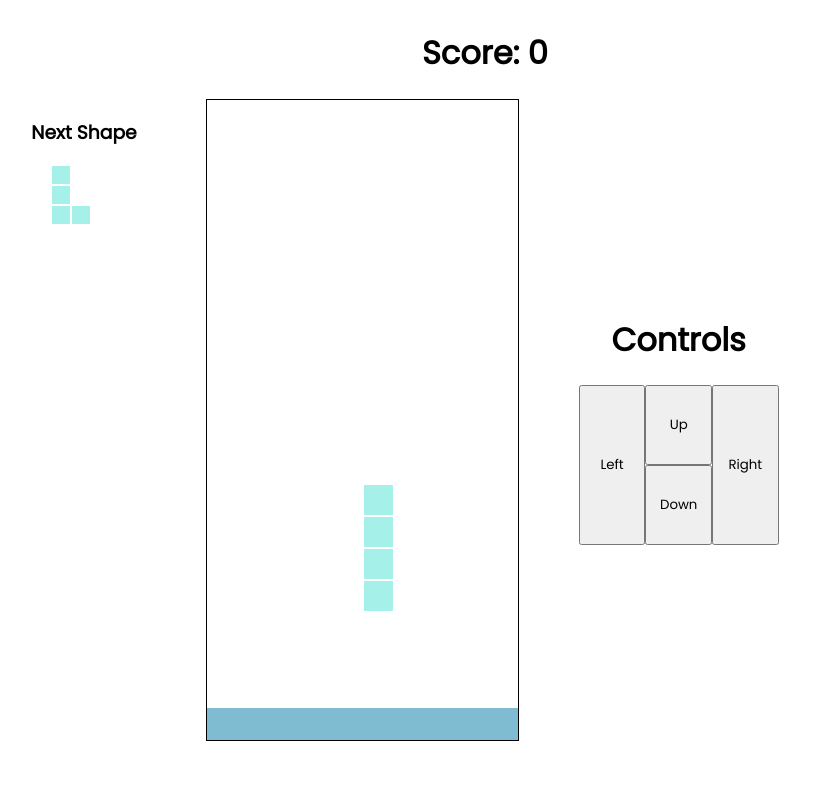
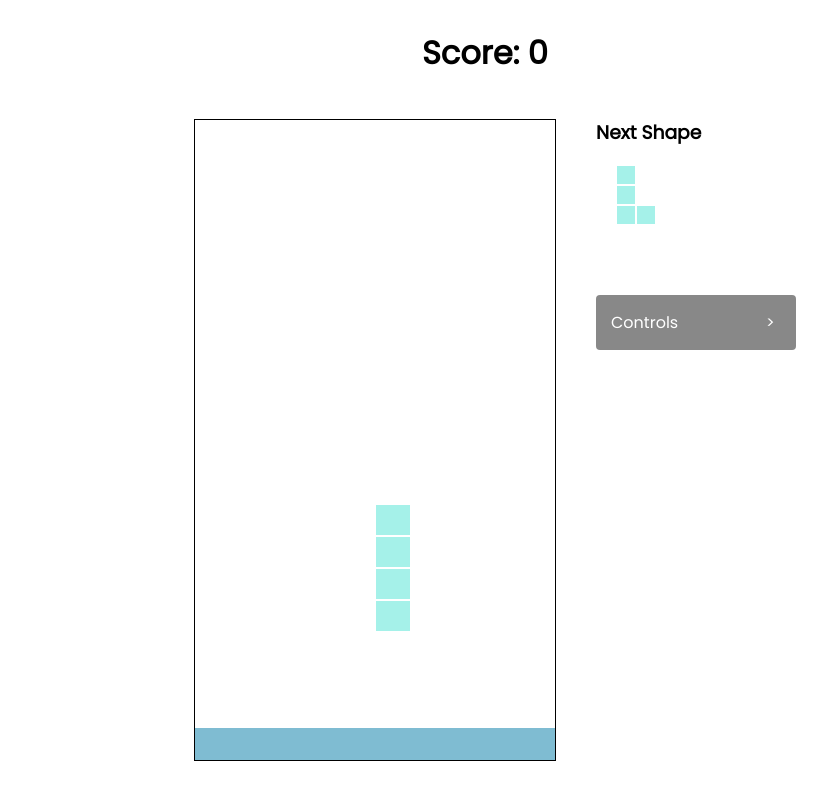
Before and after one commit to Brockkolee/Tetris, a plain HTML site: page index.html in a window 1280 px wide. Shown: the whole page, without its empty margins (155-982 px from the left). Drawn offline with Linux system fonts and the light colour scheme.

Commit message:
collapsible controls

```diff
--- a/index.html
+++ b/index.html
@@ -17,27 +17,7 @@
         <h1>Score: <span id="score">0</span></h1>
 
         <div class="game">
-            <div class="display">
-                <h3>Next Shape</h3>
-                <div class="display-grid">
-                    <div></div>
-                    <div></div>
-                    <div></div>
-                    <div></div>
-                    <div></div>
-                    <div></div>
-                    <div></div>
-                    <div></div>
-                    <div></div>
-                    <div></div>
-                    <div></div>
-                    <div></div>
-                    <div></div>
-                    <div></div>
-                    <div></div>
-                    <div></div>
-                </div>
-            </div>
+
 
 
             <div class="grid">
@@ -244,8 +224,32 @@
             </div>
 
             <div class="game-control">
-                <h1>Controls</h1>
-                <div class="control">
+                <div class="display">
+                    <h3>Next Shape</h3>
+                    <div class="display-grid">
+                        <div></div>
+                        <div></div>
+                        <div></div>
+                        <div></div>
+                        <div></div>
+                        <div></div>
+                        <div></div>
+                        <div></div>
+                        <div></div>
+                        <div></div>
+                        <div></div>
+                        <div></div>
+                        <div></div>
+                        <div></div>
+                        <div></div>
+                        <div></div>
+                    </div>
+                </div>
+                <div class="wrapper">
+                    <div class="collapsible">
+                        <input type="checkbox" id="collapsible-head">
+                        <label for="collapsible-head">Controls</label>
+                        <div class="control collapsible-text">
                             <button class="left">Left</button>
                             <div>
                                 <button class="up">Up</button>
@@ -254,13 +258,14 @@
                             <button class="right">Right</button>
                     </div>
                 </div>
-
+            </div>
         </div>
 
 
     </div>
 
 
+
     <script src="app.js"></script>
 </body>
 
--- a/style.css
+++ b/style.css
@@ -2,18 +2,15 @@
    font-family: "Poppins", sans-serif;
 }
 
-.display {
-   flex:1;
-}
 
  .grid {
-   flex: 2;
     border: black solid 1px ;
     display: grid;
     height: 80vmin;
     width: 45vmin;
     grid-template-columns: repeat(10, 1fr);
     grid-template-rows:  repeat(20, 1fr);
+    margin: 20px;
  }
 
 
@@ -40,7 +37,7 @@
  }
 
  .display-grid {
-   flex: 1;
+   flex: 1 1 100%;
     height: 10vmin;;
     width: 10vmin;
     display: grid;
@@ -50,19 +47,17 @@
 }
 
 .game {
-   margin-right: 20vh;
    display: flex;
+   flex-wrap: wrap;
    gap: 20px;
 }
+
 
 .control {
    height: 10em;
    display: flex;
 }
 
-.control > * {
-   flex: 1 1 100%;
-}
 
 .control > div {
    display: flex;
@@ -82,9 +77,76 @@ button {
 
 .game-control {
    margin: auto;
-   margin-left: 40px;
+   margin-top: 0;
+
 }
 
 .game-control h1 {
    text-align: center;
 }
+
+.wrapper {
+   display: flex;
+   padding-top: 50px;
+   justify-content: center;
+}
+
+.collapsible {
+   max-width: 450px;
+   overflow: hidden;
+   font-weight: 500;
+}
+
+.collapsible input {
+   display: none;
+}
+
+.collapsible label {
+   position: relative;
+   background: #888;
+   box-shadow: 0 5px 11px rgba(0,0,0,.1), 0 4px 11px rbga(0,0,0,.8);
+   display: block;
+   color: #fff;
+   margin-bottom: 10px;
+   cursor: pointer;
+   padding: 15px;
+   border-radius: 4px;
+   z-index: 1;
+}
+
+.collapsible label::after {
+   content:">";
+   position: absolute;
+   right: 15px;
+   top: 15px;
+   width: 15px;
+   height: 25px;
+   transition: all 0.3s ease;
+
+}
+
+.collapsible input:checked + label::after {
+   transform: rotate(90deg);
+   transform-origin: center;
+   transform-box: fill-box;
+}
+
+
+.collapsible-text {
+   max-height: 1px;
+   overflow: hidden;
+   border-radius: 4px;
+   line-height: 1.4;
+   position: relative;
+   top: -100%;
+   opacity: 0.5;
+   transition: all 0.3s ease;
+}
+.collapsible input:checked ~ .collapsible-text{
+   max-height: 300px;
+   padding-bottom: 25px;
+   background: #fff;
+   box-shadow: 0 5px 11px rgba(0,0,0,.1), 0 4px 11px rbga(0,0,0,.8);
+   opacity: 1;
+   top: 0;
+}
```
Lines whose indentation alone changed are shown as unchanged.
